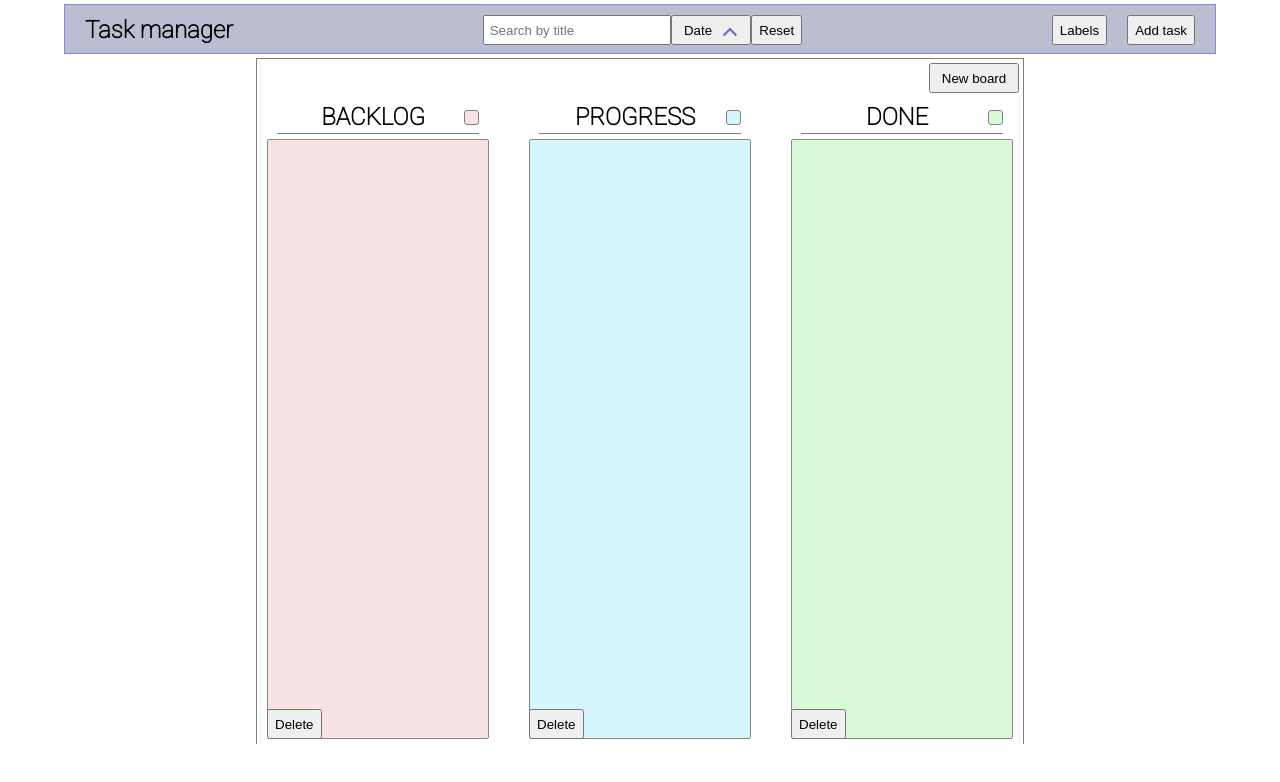
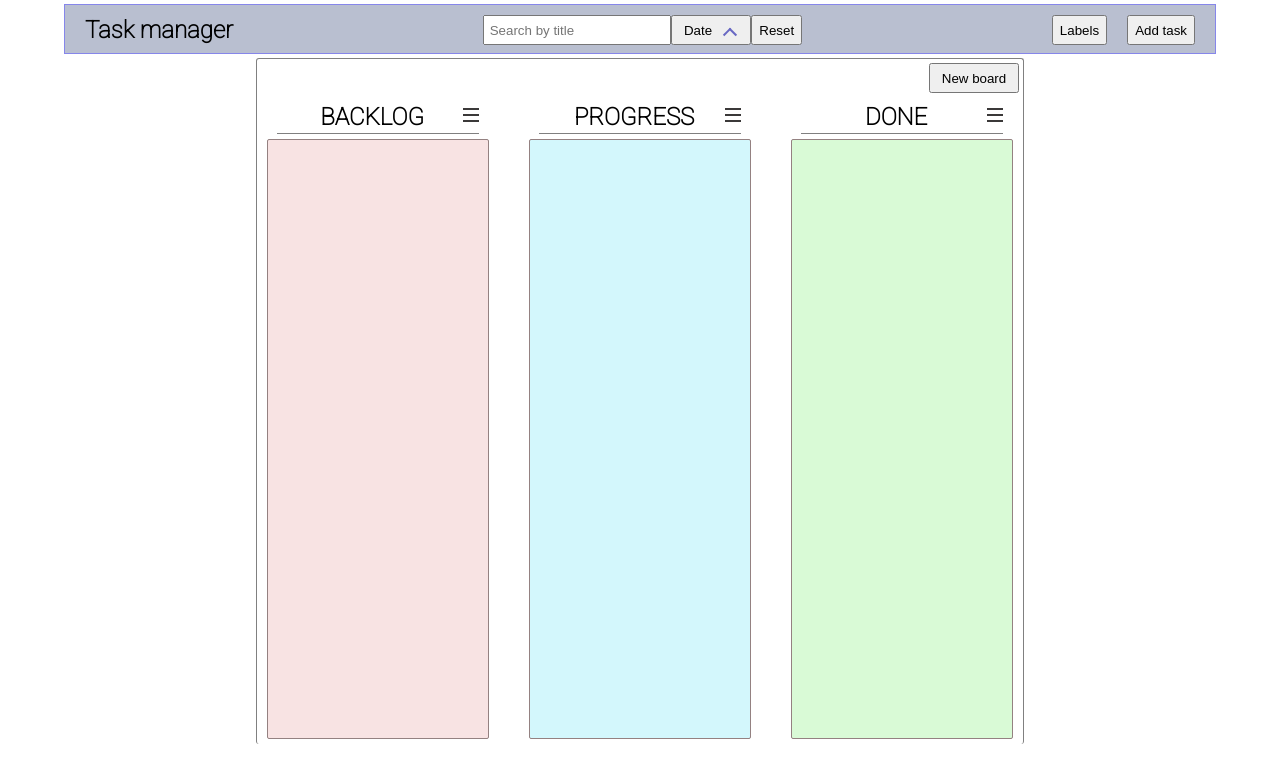
Before and after one commit to otaridi/task-manager, a React (Create React App) app: page / in a window 1280 px wide. Shown: the top 782 px of the page. Built offline with nearby package versions, Linux system fonts and the light colour scheme.

Commit message:
Add BoardMenu component, add edit board status reducer, update style

```diff
--- a/src/components/ColorPicker.js
+++ b/src/components/ColorPicker.js
@@ -27,7 +27,7 @@ const ColorPicker = ({defaultColor, status, dispatchDashBoard}) => {
                     title='Pick a color'
                     onClick={clickHandler}/>
             {showColorPicker &&
-            <div style={{position: 'absolute',right:'-20px'}}>
+            <div style={{position: 'absolute',right:'-106px'}}>
                 <GithubPicker color={color} onChange={colorPickerChange} triangle={'hide'}/>
             </div>}
         </div>
--- /dev/null
+++ b/src/components/board-menu/BoardMenu.js
@@ -0,0 +1,71 @@
+import React, {useState} from "react";
+import style from './boardMenu.module.css'
+import ColorPicker from "../ColorPicker";
+import {deleteBoard, edit} from "../../context/reducers/dashboard-reducer/dashBoardActions";
+
+const BoardMenu = ({board, dispatchDashBoard, cartStatuses, dashBoard}) => {
+    const [showMenu, setShowMenu] = useState(false)
+    const [title, setTitle] = useState('')
+    const [warning, setWarning] = useState(false)
+
+    const statuses = dashBoard.map(el => el.status)
+
+    const titleChange = (e) => {
+        const {value} = e.target
+        setTitle(e.target.value)
+        statuses.includes(value.toLowerCase().trimStart()) || !value ?
+            setWarning(true) : setWarning(false)
+    }
+
+    const editBoardTitle = (e) => {
+        e.preventDefault()
+        if (!statuses.includes(title.toLowerCase().trim()) && title.trim()) {
+            dispatchDashBoard({
+                type: edit,
+                status: board.status,
+                title
+            })
+        } else {
+            setWarning(true)
+        }
+    }
+
+    return (
+        <div style={style.menuContainer}>
+            <div className={showMenu ? `${style.hamburger} ${style.animate}` : style.hamburger}
+                 onClick={() => {
+                     setWarning(false)
+                     setShowMenu(!showMenu)
+                 }}>
+                <span/>
+                <span/>
+                <span/>
+            </div>
+            <ul className={style.menu} style={showMenu ? {display: 'block',} : {display: 'none'}}>
+                <li><ColorPicker status={board.status} defaultColor={board.color}
+                                 dispatchDashBoard={dispatchDashBoard}/><span>Board color</span>
+                </li>
+                {cartStatuses.includes(board.status) ? null :
+                    <li>
+                        <form onSubmit={editBoardTitle}>
+                            <input type="text" placeholder='edit title' value={title}
+                                   onChange={titleChange}
+                                   className={warning ? style.input : ''}/>
+                            <button disabled={warning}>edit</button>
+                        </form>
+                    </li>
+                }
+
+                {cartStatuses.includes(board.status) || dashBoard.length < 3 ? null :
+                    <li onClick={() => dispatchDashBoard({
+                        type: deleteBoard,
+                        status: board.status,
+                    })} className={style.deleteBtn}>Delete
+                    </li>
+                }
+            </ul>
+        </div>
+    )
+}
+
+export default BoardMenu
--- /dev/null
+++ b/src/components/board-menu/boardMenu.module.css
@@ -0,0 +1,102 @@
+/*.menuContainer{*/
+/*    position: relative;*/
+/*}*/
+.hamburger {
+    cursor: pointer;
+}
+
+.hamburger span {
+    display: block;
+    position: relative;
+    width: 16px;
+    margin-bottom: 4px;
+    height: 2px;
+    background-color: #3b3939;
+    z-index: 1;
+    transform-origin: 4px 0px;
+    transition: transform 0.1s cubic-bezier(0.77, 0.2, 0.05, 1.0),
+    background 0.5s cubic-bezier(0.77, 0.2, 0.05, 1.0),
+    opacity 0.55s ease;
+}
+
+.hamburger span:first-child {
+    transform-origin: 0% 0%;
+}
+
+.hamburger span:nth-last-child(2) {
+    transform-origin: 0% 100%;
+}
+
+.animate span {
+    opacity: 1;
+    transform: rotate(45deg) translate(-5px, -5px);
+    background: #232323;
+}
+
+.animate span:nth-last-child(3) {
+    opacity: 0;
+    transform: rotate(0deg) scale(0.2, 0.2);
+}
+
+.animate span:nth-last-child(2) {
+    transform: rotate(-45deg) translate(-4px, 6px);
+}
+
+.animate ul {
+    transform: none;
+}
+
+.menu {
+    position: absolute;
+    padding: 5px;
+    width: 140px;
+    background-color: #fafafa;
+    border: 1px solid gray;
+    box-shadow: 1px 1px 5px 0px rgba(0, 0, 0, 0.75);
+    border-radius: 2px;
+    top: 58px;
+    margin-left: -112px;
+    /*transition: 1s;*/
+    transition: transform 1s cubic-bezier(0.77, 0.2, 0.05, 1.0);
+}
+
+.menu li {
+    list-style: none;
+    display: flex;
+    justify-content: space-between;
+    width: 100%;
+    margin: 10px 0;
+    /*width: 100px;*/
+    padding: 5px;
+    border-bottom: 1px solid #cdcdcd;
+}
+
+.menu li:hover {
+    background-color: #d9d8d8;
+}
+.menu form input{
+    width: 80px;
+    height: 25px;
+    margin-right: 3px;
+    outline: none;
+}
+.input{
+    border: 1px solid red;
+    border-radius: 2px;
+}
+.menu form  button{
+    width: 35px;
+    height: 25px;
+    padding: 0;
+}
+.menu button {
+    width: 20px;
+    height: 20px;
+    border: 1px solid gray;
+    outline: none;
+    border-radius: 3px;
+}
+
+.menu .deleteBtn {
+    cursor: pointer;
+}
--- a/src/components/dashboard/Dashboard.js
+++ b/src/components/dashboard/Dashboard.js
@@ -6,10 +6,9 @@ import Cart from "../cart/Cart";
 import DropWrapper from "../drop-wrapper/DropWrapper";
 import {useCart} from "../../context/cartContext";
 import * as actions from '../../context/reducers/cart-reducer/cartActions'
-import {deleteBoard} from "../../context/reducers/dashboard-reducer/dashBoardActions";
 import {filterCart} from "../../utilites/cartsFilterHelper";
-import ColorPicker from "../ColorPicker";
 import NewBoard from "../new-board/NewBoard";
+import BoardMenu from "../board-menu/BoardMenu";
 
 
 const Dashboard = () => {
@@ -48,9 +47,8 @@ const Dashboard = () => {
                             return <div className={style.board} key={el.status}>
                                 <section className={style.dashBoardHeader}>
                                     <h2>{el.status.toUpperCase()}</h2>
-                                    <ColorPicker defaultColor={el.color} status={el.status}
-                                                 dispatchDashBoard={dispatchDashBoard}
-                                    />
+                                    <BoardMenu board={el} dispatchDashBoard={dispatchDashBoard}
+                                               cartStatuses={cartStatuses} dashBoard={dashBoard}/>
                                 </section>
                                 <DropWrapper dashBoard={dashBoard} onDrop={onDrop}
                                              status={el.status}
@@ -65,15 +63,6 @@ const Dashboard = () => {
                                             })
                                     }
                                 </DropWrapper>
-                                {
-                                    cartStatuses.includes(el.status) || dashBoard.length < 3 ? null :
-                                        <button onClick={() => dispatchDashBoard({
-                                            type: deleteBoard,
-                                            status: el.status
-                                        })}
-                                                className={style.deleteBtn}>Delete
-                                        </button>
-                                }
                             </div>
                         })
                     }
--- a/src/components/dashboard/dashboard.module.css
+++ b/src/components/dashboard/dashboard.module.css
@@ -4,6 +4,7 @@
     border-left: 1px solid gray;
     border-right: 1px solid gray;
     /*box-shadow: -1px -1px 9px 0px rgba(0,0,0,0.75) inset;*/
+    border-radius: 3px;
     padding: 5px 10px 5px;
     margin: auto;
     display: grid;
@@ -19,6 +20,7 @@
     border-top: 1px solid gray;
     border-left: 1px solid gray;
     border-right: 1px solid gray;
+    border-radius: 3px;
     padding: 5px 10px 5px;
     margin: auto;
     display: grid;
@@ -44,20 +46,6 @@
     text-align: center;
 }
 
-.dashBoardHeader button {
-    width: 15px;
-    height: 15px;
-    border: 1px solid gray;
-    outline: none;
-    border-radius: 3px;
-}
-
-.deleteBtn {
-    position: absolute;
-    bottom: 5px;
-    /*right: 0;*/
-}
-
 /*=============================*/
 @media only screen and (max-width: 900px) {
     .dashboardContainer {
--- a/src/components/new-board/NewBoard.js
+++ b/src/components/new-board/NewBoard.js
@@ -58,7 +58,7 @@ const NewBoard = ({dashBoard, dispatchDashBoard}) => {
                            className={warning ? style.input : ''}/>
                     <ColorPicker defaultColor={color} status={status} name='color'
                                  style={{zIndex: '10'}}/>
-                    <button className={style.addBtn}>Add</button>
+                    <button className={style.addBtn} disabled={warning}>Add</button>
                 </form>
             </section>
         </div>
--- a/src/components/page-not-found/PageNotFound.js
+++ b/src/components/page-not-found/PageNotFound.js
@@ -14,7 +14,7 @@ const PageNotFound = () => {
             history.push('/')
         }
         return () => clearTimeout(time)
-    }, [timer])
+    }, [timer,history])
 
     return (
         <div className={style.pageNotFound}>
--- a/src/context/cartContext.js
+++ b/src/context/cartContext.js
@@ -13,6 +13,7 @@ export function CartProvider({children}) {
 
     useEffect(() => {
         localStorage.setItem('cart', JSON.stringify(cart))
+        // localStorage.setItem('dashboard', JSON.stringify(dashBoard))
     }, [cart])
 
     const value = {cart, dispatch, cartFilter, dispatchFilter, dashBoard, dispatchDashBoard}
--- a/src/context/reducers/dashboard-reducer/dashBoardActions.js
+++ b/src/context/reducers/dashboard-reducer/dashBoardActions.js
@@ -1,3 +1,4 @@
 export const changeColor = 'changeColor'
 export const addBoard = 'addBoard'
 export const deleteBoard = 'deleteBoard'
+export const edit = 'edit'
--- a/src/context/reducers/dashboard-reducer/dashBoardReducer.js
+++ b/src/context/reducers/dashboard-reducer/dashBoardReducer.js
@@ -1,4 +1,4 @@
-import {changeColor, addBoard, deleteBoard} from "./dashBoardActions";
+import {changeColor, addBoard, deleteBoard, edit} from "./dashBoardActions";
 
 export default function dashBoardReducer(state, action) {
     switch (action.type) {
@@ -14,7 +14,10 @@ export default function dashBoardReducer(state, action) {
             const {status} = action
             return state.filter(el => el.status !== status)
         }
-
+        case edit: {
+            const {status, title} = action
+            return state.map(el => el.status === status ? {...el, status: title} : el)
+        }
         default:
             return state
     }
```
Also changed, not shown: src/context/reducers/initialStates.js (+7 -0 lines).
